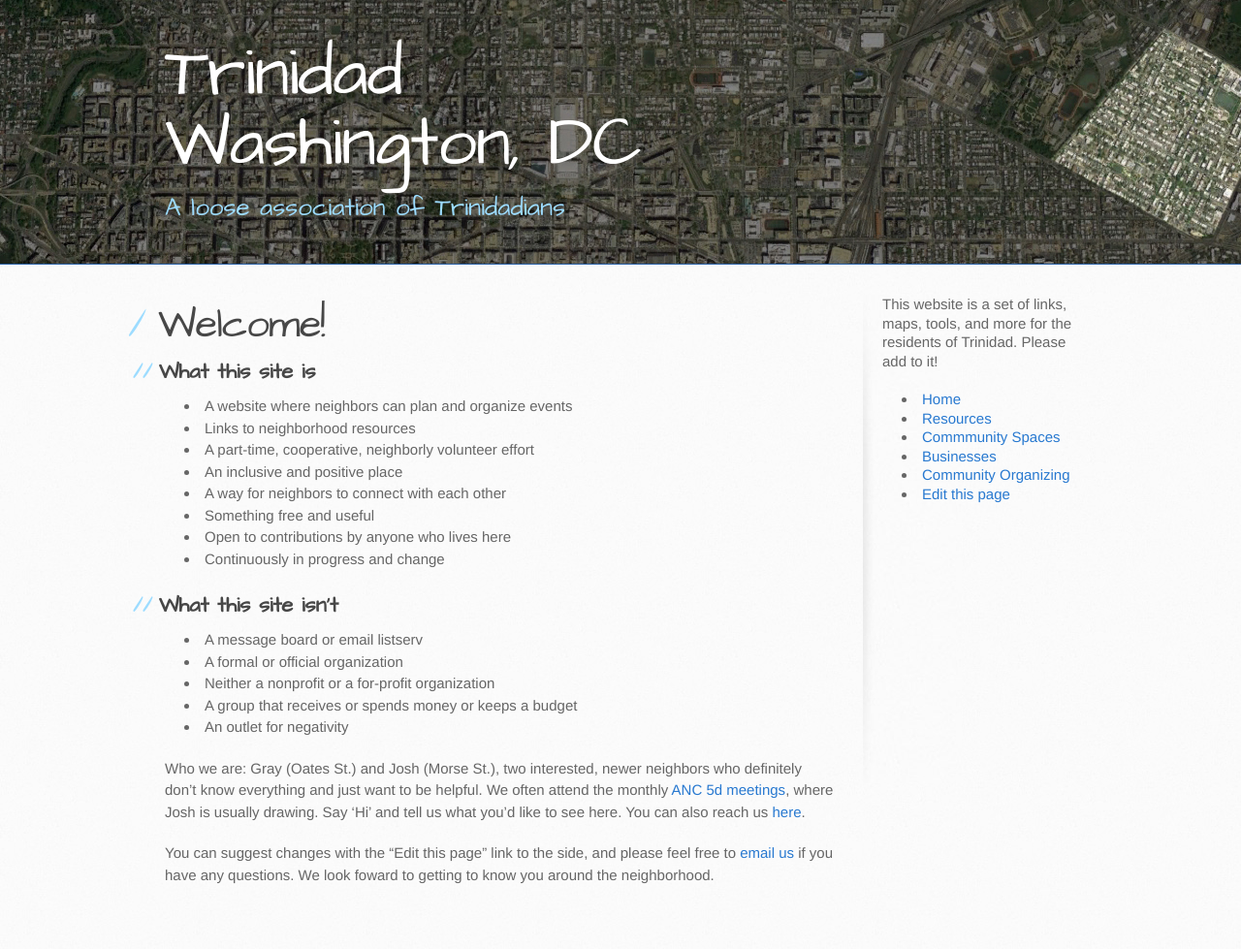
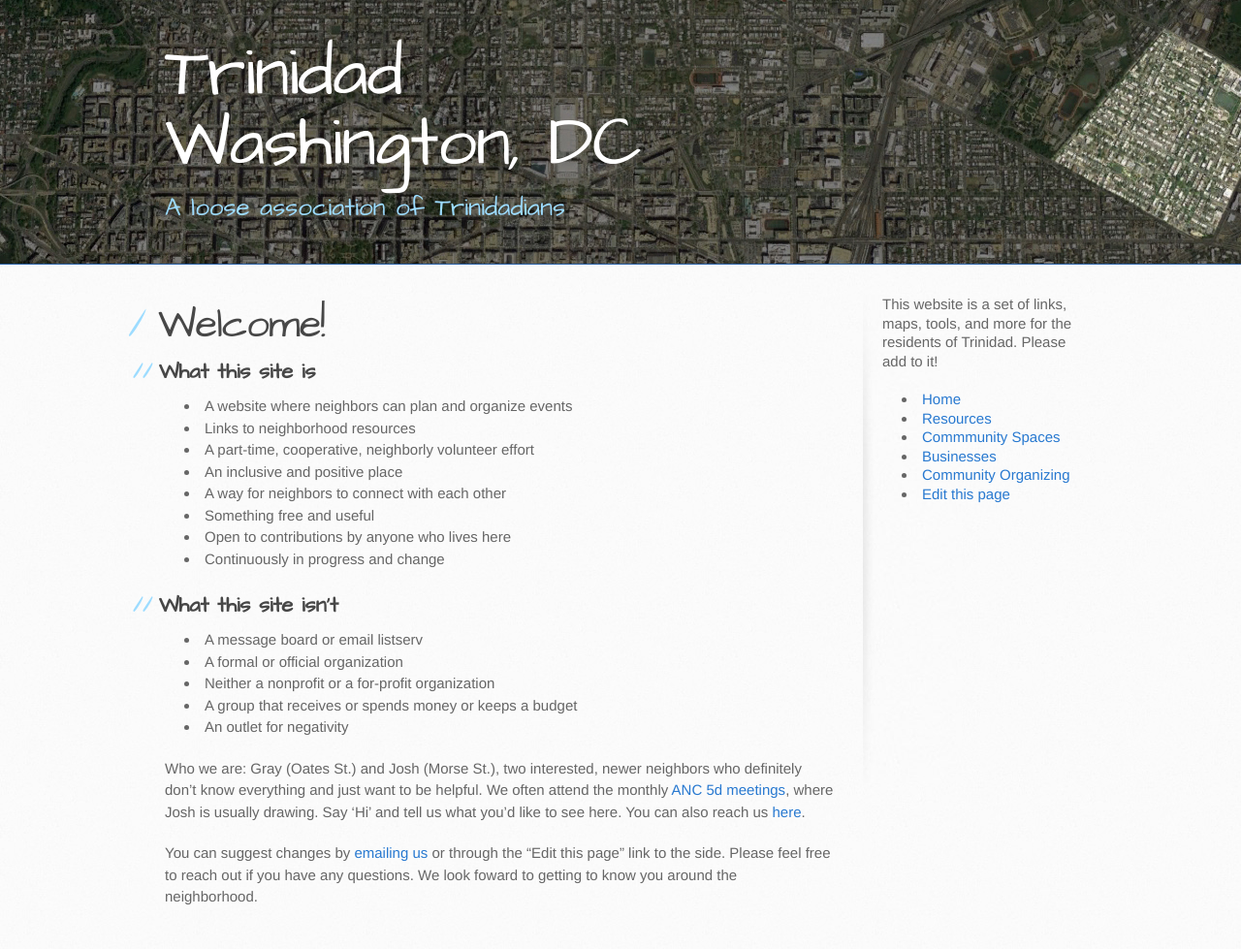
Before and after one commit to gbinal/tobago, a Jekyll site: the page built from index.md, in a window 1280 px wide. Shown: the whole page at 97% size. Built offline with Jekyll 4.4.1, drawn with Linux system fonts in a browser that asks for light colours; before the commit the page ends 957 px from its top, so only the background shows below that.

Commit message:
moving email us blurb

```diff
--- a/index.md
+++ b/index.md
@@ -25,4 +25,4 @@ published: true
 
 Who we are: Gray (Oates St.) and Josh (Morse St.), two interested, newer neighbors who definitely don't know everything and just want to be helpful. We often attend the monthly [ANC 5d meetings](http://www.anc5d.org), where Josh is usually drawing. Say 'Hi' and tell us what you'd like to see here. You can also reach us [here](mailto:trinidad-dc@googlegroups.com).
 
-You can suggest changes with the "Edit this page" link to the side, and please feel free to [email us](mailto:trinidad-dc@googlegroups.com) if you have any questions. We look foward to getting to know you around the neighborhood.
+You can suggest changes by [emailing us](mailto:trinidad-dc@googlegroups.com) or through the "Edit this page" link to the side.  Please feel free to reach out if you have any questions. We look foward to getting to know you around the neighborhood.
```
